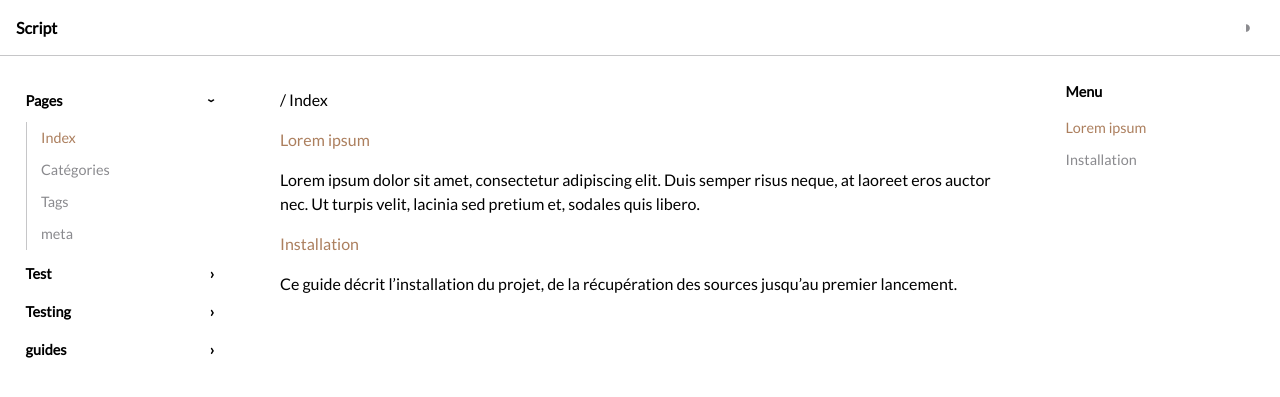
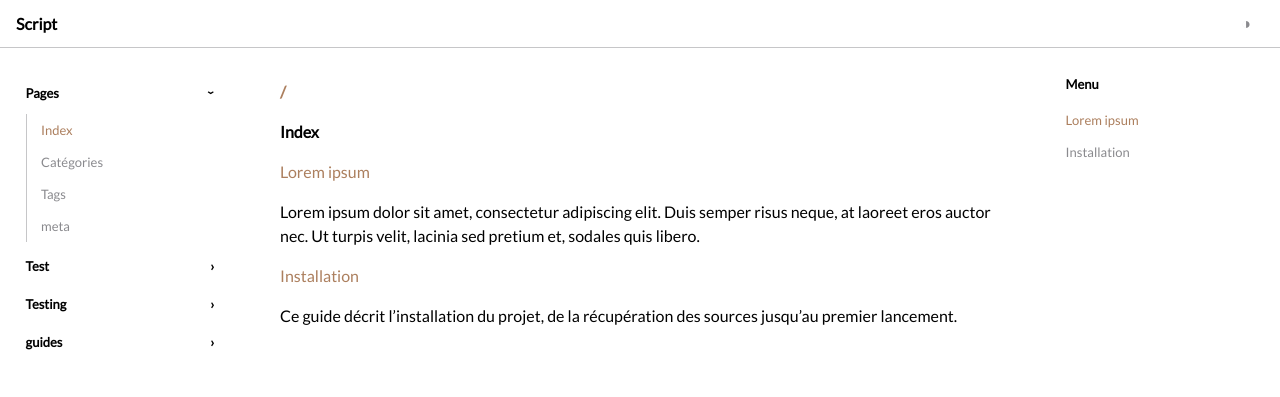
Before and after one commit to script-txt/script-txt.github.io, a Jekyll site: the page built from index.html, in a window 1280 px wide. Shown: the top 397 px of the page. Built offline with Jekyll 4.4.1, drawn with Linux system fonts in a browser that asks for light colours.

Commit message:
Update default.html

```diff
--- a/_layouts/default.html
+++ b/_layouts/default.html
@@ -26,7 +26,7 @@
     --accent: light-dark(#ac7f5e, #b78a66); /*brown*/
     --hover: light-dark(#efeff0, #2a2a2c);
 
-    --header-h: 3.5rem;
+    --header-h: 3rem;
     --sidebar-w: 15rem;
     --toc-w: 15rem;
     --page-w: 80rem;
@@ -37,9 +37,10 @@
   * { box-sizing: border-box; }
   html { scroll-behavior: smooth; scroll-padding-top: calc(var(--header-h) + 1rem); }
 
-  body { margin: 0; background: var(--bg); color: var(--fg); font-size: 1rem; line-height: 1.5rem; font-family: "Lato", sans-serif; }
+  body { margin: 0; background: var(--bg); color: var(--fg); font-size: medium; line-height: 1.5em; font-family: "Lato", sans-serif; }
   a { color: var(--accent); text-decoration: none; }
 
+  q { color: var(--muted); font-style: italic; color: var(--muted); margin-top: 1em; margin-bottom: 1em; margin-left: 1em; border-left: 1px solid var(--muted); }
   /* En-tête : fond pleine largeur, contenu limité à la largeur de la page */
   header {
     position: sticky; top: 0; z-index: 10;
@@ -49,12 +50,12 @@
     background: var(--bg);
     border-bottom: 1px solid var(--border);
   }
-  header .logo { font-size: 1rem; font-weight: bolder; color: inherit;}
+  header .logo { font-size: medium; font-weight: bold; color: inherit;}
   header button { background: none; border: 0; color: inherit; cursor: pointer; }
-  #menu-btn { display: none; font-size: 1rem; }
+  #menu-btn { display: none; font-size: medium; }
   .theme-btn {
     margin-left: auto; width: 2.25rem; height: 2.25rem; display: grid; place-items: center;
-    border-radius: .375rem; color: var(--muted); font-size: 1.1rem;
+    border-radius: .375rem; color: var(--muted); font-size: medium;
   }
   .theme-btn:hover { background: var(--hover); color: var(--fg); }
   .theme-btn:focus-visible { outline: 2px solid var(--accent); outline-offset: 2px; }
@@ -73,7 +74,7 @@
     height: calc(100vh - var(--header-h));
     overflow-y: auto;
     padding: 1.5rem 1rem;
-    font-size: .9rem;
+    font-size: small;
   }
   aside ul { list-style: none; margin: 0; padding: 0; }
   aside li a { display: block; padding: .25rem .6rem; border-radius: .375rem; color: var(--muted); }
@@ -85,7 +86,7 @@
   .sidebar summary {
     display: flex; justify-content: space-between; align-items: center;
     padding: .35rem .6rem; border-radius: .375rem;
-    font-weight: bold; font-size: .9rem;
+    font-weight: bold; font-size: small;
     cursor: pointer; list-style: none;
   }
   /*.sidebar summary::-webkit-details-marker { display: none; }*/
@@ -94,25 +95,25 @@
   .sidebar summary:hover { background: var(--hover); }
   .sidebar details ul { margin: .2rem 0 .4rem .6rem; padding-left: .3rem; border-left: 1px solid var(--border); }
 
-  .toc .toc-title { font-weight: bolder; margin: 0 0 .5rem; padding-left: .6rem; }
+  .toc .toc-title { font-weight: bold; margin: 0 0 .5rem; padding-left: .6rem; }
 
   /* Contenu : h1 = <b>, h2 <p> border-bottom */
   main { padding: 2rem 2.5rem 4rem; max-width: 50rem; width: 100%; }
-  main h1 { font-size: 1rem; font-weight: normal; /*line-height: inherit;*/ margin: 0 0 1rem; }
+  main h1 { font-size: medium; font-weight: bolder; /*line-height: inherit;*/ margin: 0 0 1rem; }
   main h2 {
-    font-size: 1rem; font-weight: bolder; /*line-height: inherit;*/
+    font-size: medium; font-weight: bold; /*line-height: inherit;*/
     margin: 2.5rem 0 1rem; padding-bottom: .3rem;
     border-bottom: 1px solid var(--border);
   }
-  main code { background: var(--hover); padding: .1em .35em; border-radius: .25rem; font-size: .9em; }
+  main code { background: var(--hover); padding: .1em .35em; border-radius: .25rem; font-size: small; }
   main pre { background: var(--hover); padding: 0.5rem; border-radius: .5rem; overflow-x: auto; }
   main pre code { background: none; padding: 0; border-left: 1px solid var(--border);}
   main img { display: block; max-width: 100%; height: auto; margin: 1rem 0; border-radius: .5rem; }
 
   /* Métadonnées d'un article : date, catégories, tags */
-  .meta { display: flex; flex-wrap: wrap; align-items: center; gap: .4rem; margin: 0 0 1rem; color: var(--muted); font-size: .9em; }
+  .meta { display: flex; flex-wrap: wrap; align-items: center; gap: .4rem; margin: 0 0 1rem; color: var(--muted); font-size: small; }
   .bubble { padding: .1rem .7rem; border-radius: 999px; background: var(--hover); color: var(--muted); }
-  a.bubble:hover { color: var(--fg); }
+  /*a.bubble:hover { color: var(--fg); }*/
   .bubble.category { background: none; border: 1px solid var(--accent); color: var(--accent); }
 
   /* Listes d'articles */
@@ -161,7 +162,7 @@
 <div class="layout">
 
   <!-- Colonne gauche : pages (front matter nav_order) puis une rubrique par catégorie -->
-  <aside class="sidebar" id="sidebar" aria-label="Navigation">
+  <aside class="sidebar" id="sidebar" aria-label="Pages">
     <details open>
       <summary>Pages</summary>
       <ul>
@@ -187,7 +188,7 @@
 
   <!-- Colonne centrale : titre, puis contenu de la page ou de l'article -->
   <main>
-    <h1>/ {{ page.title }}</h1>
+    <h1 style="color: var(--accent)">/</h1> <h1>{{ page.title }}</h1>
     {{ content }}
   </main>
 
```
